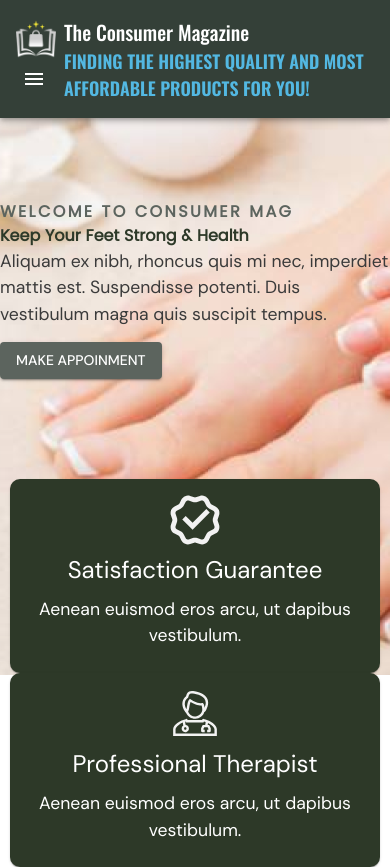
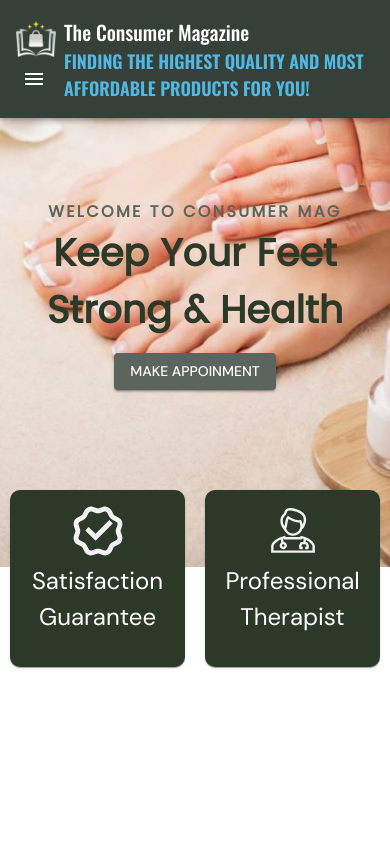
Before and after one commit to javadhaditaghi/funguss-presell, a React (Vite) app: page / in a window 390 px wide. After the commit the page ends 844 px from the top, so only its background shows below. Built offline with nearby package versions, Linux system fonts and the light colour scheme.

Commit message:
Add the responsive design for header

```diff
--- a/src/components/Nav/Appbar.jsx
+++ b/src/components/Nav/Appbar.jsx
@@ -79,8 +79,9 @@ function DrawerAppBar(props) {
                   edge="start"
                   onClick={handleDrawerToggle}
                   sx={{ display: { md: 'none' } }}
+
                 >
-                  <MenuIcon />
+                  <MenuIcon size='large' />
                 </IconButton>
 
               </Box>
--- a/src/components/main/mainPage.jsx
+++ b/src/components/main/mainPage.jsx
@@ -8,34 +8,76 @@ import Quality from '../icons/quality';
 
 const MainPage = () => {
   return (
+
+    // Desktop version
+    <>
       <Grid2 container sx={{
         backgroundImage: "url('nail-funguss.png')",
         backgroundSize: "cover",
         backgroundPosition: "center",
         height: "80vh",
-      width: "100vw"
+        width: "100vw",
+        display: { xs: "none", md: "flex" }
+
+
       }}>
 
-      <Grid2 md={.5} lg={2}>
+
+        <Grid2 xs={0} md={.5} lg={2}>
 
         </Grid2>
-      <Grid2 md={4} lg={4}>
+        <Grid2 xs={12} md={4} lg={4} sx={{ textAlign: { xs: "center", md: "left" }, paddingX: { xs: 3, md: 0 } }} >
           <TopText />
         </Grid2>
-      <Grid2 md={3.5} lg={2.5} sx={{ paddingX: "10px", display: "flex", flexDirection: "column", justifyContent: "flex-end" }}>
+        <Grid2 xs={6} md={3.5} lg={2.5} sx={{ paddingX: "10px", display: "flex", flexDirection: "column", justifyContent: "flex-end" }}>
           <QualityCard icon={<Quality />} title="Satisfaction Guarantee" subtitle="Aenean euismod eros arcu, ut dapibus vestibulum." />
 
         </Grid2>
-      <Grid2 md={3.5} lg={2.5} sx={{ paddingX: "10px", display: "flex", flexDirection: "column", justifyContent: "flex-end" }}>
+        <Grid2 xs={6} md={3.5} lg={2.5} sx={{ paddingX: "10px", display: "flex", flexDirection: "column", justifyContent: "flex-end" }}>
           <QualityCard icon={<Doctor />} title="Professional Therapist" subtitle="Aenean euismod eros arcu, ut dapibus vestibulum." />
 
         </Grid2>
-      <Grid2 md={.5} lg={1}>
+        <Grid2 xs={0} md={.5} lg={1}>
 
         </Grid2>
+      </Grid2>
+
+      {/* Mobile version */}
+
+      <Grid2 container sx={{
+        backgroundImage: "url('nail-funguss-mobile.png')",
+        backgroundSize: "cover",
+        backgroundPosition: "center",
+
+        width: "100vw",
+        display: { xs: "flex", md: "none" }
 
 
+      }}>
+
+
+        <Grid2 xs={0} md={.5} lg={2}>
+
         </Grid2>
+        <Grid2 xs={12} md={4} lg={4} sx={{ textAlign: { xs: "center", md: "left" }, paddingX: { xs: 3, md: 0 } }} >
+          <TopText />
+        </Grid2>
+        <Grid2 xs={6} md={3.5} lg={2.5} sx={{ paddingX: "10px", display: "flex", flexDirection: "column", justifyContent: "flex-end" }}>
+          <QualityCard icon={<Quality />} title="Satisfaction Guarantee" subtitle="Aenean euismod eros arcu, ut dapibus vestibulum." />
+
+        </Grid2>
+        <Grid2 xs={6} md={3.5} lg={2.5} sx={{ paddingX: "10px", display: "flex", flexDirection: "column", justifyContent: "flex-end" }}>
+          <QualityCard icon={<Doctor />} title="Professional Therapist" subtitle="Aenean euismod eros arcu, ut dapibus vestibulum." />
+
+        </Grid2>
+        <Grid2 xs={0} md={.5} lg={1}>
+
+        </Grid2>
+      </Grid2>
+    </>
+
+
+
 
 
 
--- a/src/components/main/topQualityCard.jsx
+++ b/src/components/main/topQualityCard.jsx
@@ -17,7 +17,7 @@ export default function QualityCard({ icon, title, subtitle }) {
                     {title}
                 </Typography>
 
-                <Typography sx={{ fontSize: 17.6 }} component="div" fontFamily={"DM Sans"} color="#ffffff" col>
+                <Typography sx={{ fontSize: 17.6, display: { xs: "none", md: "block" } }} component="div" fontFamily={"DM Sans"} color="#ffffff" col>
                     {subtitle}
                 </Typography>
 
--- a/src/components/main/topText.jsx
+++ b/src/components/main/topText.jsx
@@ -8,10 +8,10 @@ const TopText = () => {
             <Typography sx={{ paddingTop: "200px" }} fontFamily={"Poppins"} color={"#5C645E"} fontWeight={600} letterSpacing={2.4}>
                 WELCOME TO CONSUMER MAG
             </Typography>
-            <Typography fontFamily={"Poppins"} color={"#2D3928"} fontSize={{ md: 38, lg: 51, xl: 65 }} fontWeight={600}>
+            <Typography fontFamily={"Poppins"} color={"#2D3928"} fontSize={{ xs: 38, md: 38, lg: 51, xl: 65 }} fontWeight={600}>
                 Keep Your Feet Strong & Health
             </Typography>
-            <Typography fontFamily={"DM Sans"} color={"#3A3A3A"} fontSize={"17.6px"} fontWeight={400}>
+            <Typography fontFamily={"DM Sans"} color={"#3A3A3A"} fontSize={"17.6px"} fontWeight={400} sx={{ display: { xs: "none", md: "block" } }}>
                 Aliquam ex nibh, rhoncus quis mi nec, imperdiet mattis est. Suspendisse potenti. Duis vestibulum magna quis suscipit tempus.
             </Typography>
             <Button variant="contained" sx={{ marginTop: "15px", backgroundColor: "#5C645E" }} >MAKE APPOINMENT</Button>
```
Also changed, not shown: public/nail-funguss-mobile.png (added). Lines whose indentation alone changed are shown as unchanged.
